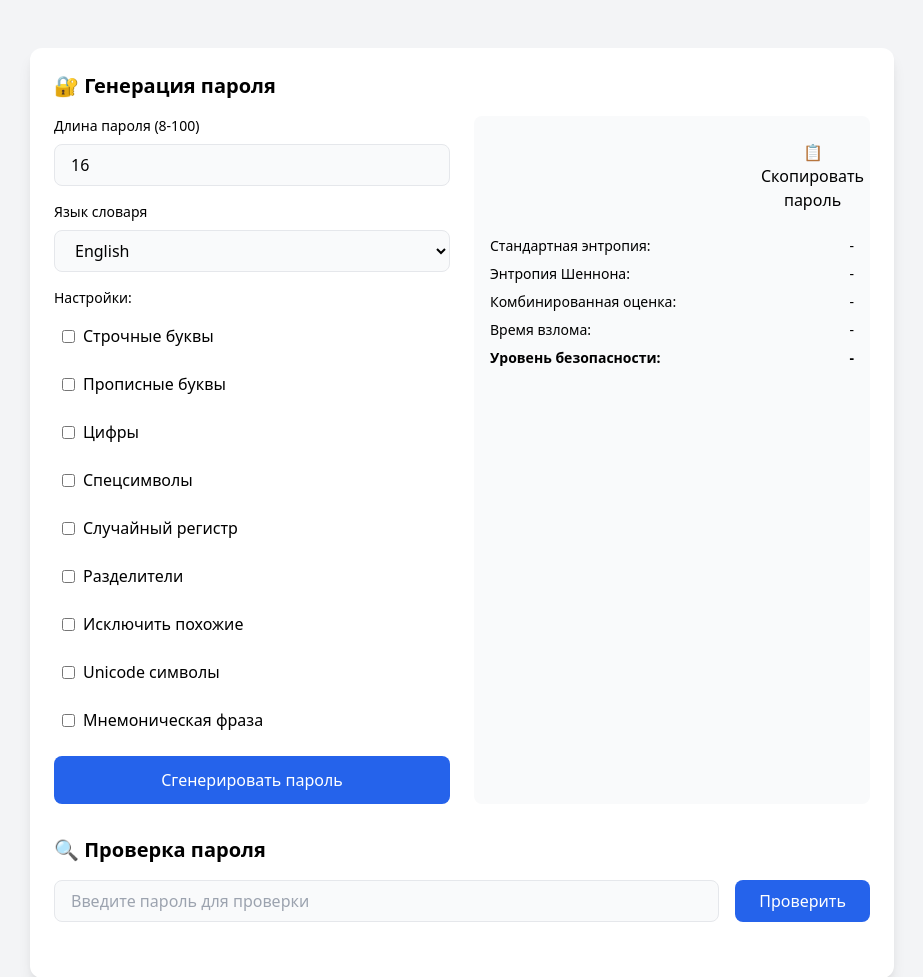
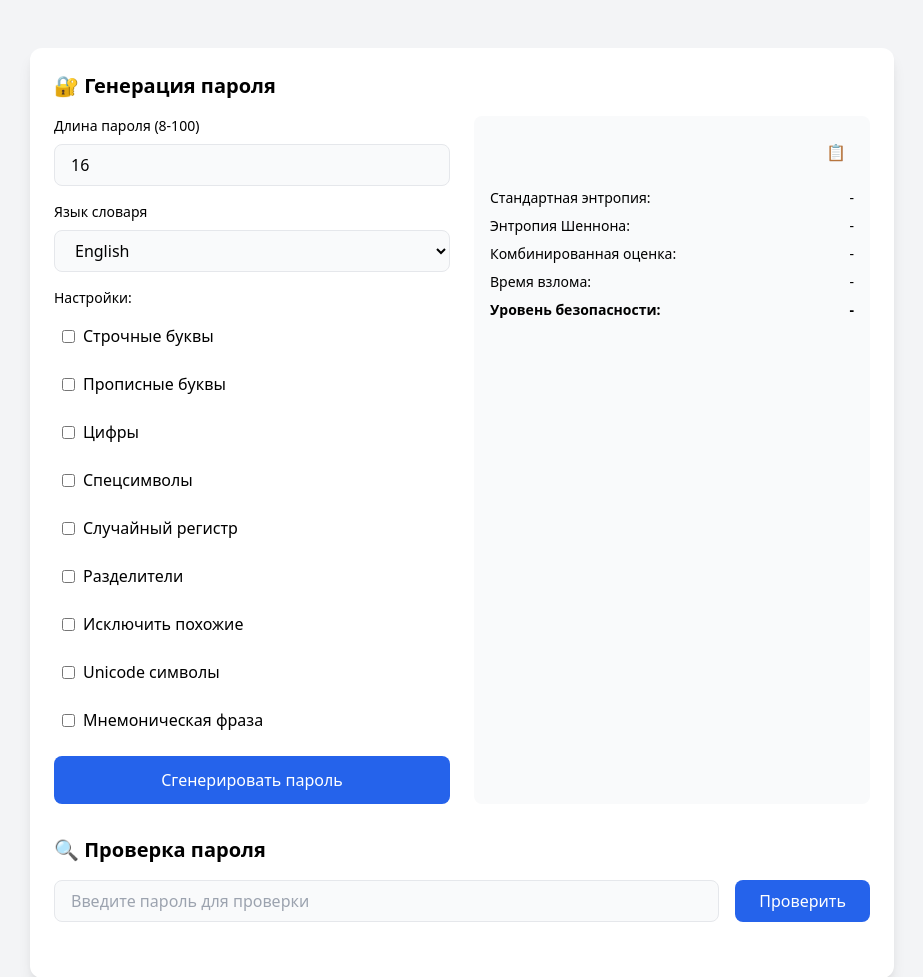
Before and after one commit to Gnfw/psw, a Flask app: page / in a window 1280 px wide. Shown: the part 120-1097 px from the top of the page, without its empty margins (178-1101 px from the left). Run offline with Flask 3, Linux system fonts and the light colour scheme.

Commit message:
Update index.html

```diff
--- a/templates/index.html
+++ b/templates/index.html
@@ -51,6 +51,15 @@
         .dark-mode #easter-egg {
             background: #2d2f36;
             color: white;
+        }
+        .tooltip .tooltip-text {
+            visibility: hidden;
+            opacity: 0;
+            transition: opacity 0.3s;
+        }
+        .tooltip:hover .tooltip-text {
+            visibility: visible;
+            opacity: 1;
         }
     </style>
 </head>
@@ -111,7 +120,7 @@
                                    class="flex-1 bg-transparent text-xl font-mono">
                             <button onclick="copyPassword()" class="ml-2 p-2 hover:bg-gray-200 rounded-lg tooltip">
                                 📋
-                                <span class="tooltip-text">Скопировать пароль</span>
+                                <span class="tooltip-text bg-gray-800 text-white px-2 py-1 rounded text-sm absolute mt-2">Скопировать</span>
                             </button>
                         </div>
                         <div class="space-y-2 text-sm">
@@ -253,6 +262,8 @@
             document.getElementById('warnings').innerHTML = data.warnings.map(w => `
                 <div class="p-2 rounded-lg warning">⚠️ ${w}</div>
             `).join('');
+
+            document.querySelector('.result-box').scrollIntoView({ behavior: 'smooth' });
         }
 
         function showCheckResult(data) {
```
